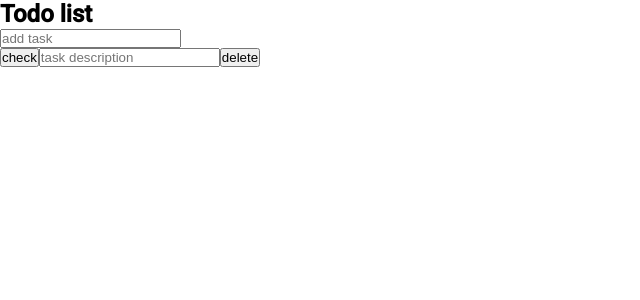
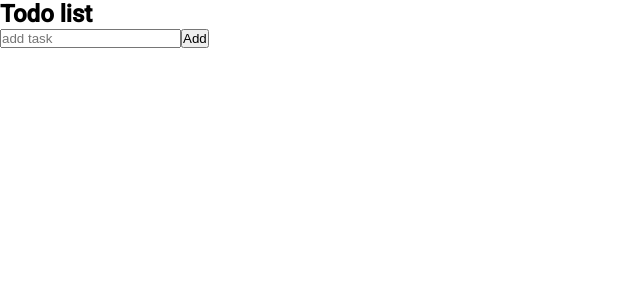
Before and after one commit to Crafterize/react-todo-list, a React (Create React App) app: page / in a window 1280 px wide. Shown: the top 300 px of the page, without its empty margins (0-640 px from the left). Built offline with nearby package versions, Linux system fonts and the light colour scheme.

Commit message:
add tasks to context, show items in task list

```diff
--- a/src/components/add-task/add-task.tsx
+++ b/src/components/add-task/add-task.tsx
@@ -1,3 +1,22 @@
-import React from 'react';
+import React, { useContext, useState } from 'react';
+import { TodoListContext } from '../../providers/todo-list.provider';
 
-export const AddTask: React.FC = (props) => <input type="text" placeholder="add task" />;
+export const AddTask: React.FC = (props) => {
+  const [task, setTask] = useState('');
+  const { tasks, setTasks } = useContext(TodoListContext);
+
+  const handleSubmit = (e: React.SyntheticEvent) => {
+    e.preventDefault();
+    let tasksList = [...tasks];
+    tasksList = [...tasksList, task];
+    setTasks(tasksList);
+    setTask('');
+  };
+
+  return (
+    <form onSubmit={(e) => handleSubmit(e)}>
+      <input type="text" placeholder="add task" value={task} onChange={(e) => setTask(e.target.value)} />
+      <button type="submit">Add</button>
+    </form>
+  );
+};
--- a/src/components/list-item/list-item.tsx
+++ b/src/components/list-item/list-item.tsx
@@ -1,8 +1,12 @@
 import React, { useState } from 'react';
 import styles from './list-item.module.scss';
 
-export const ListItem: React.FC = (props) => {
-  const [value, setValue] = useState('');
+type PropsType = {
+  taskName: string;
+};
+
+export const ListItem: React.FC<PropsType> = (props) => {
+  const [value, setValue] = useState(props.taskName);
 
   return (
     <div className={styles.root}>
--- a/src/components/task-list/task-list.tsx
+++ b/src/components/task-list/task-list.tsx
@@ -1,6 +1,15 @@
-import React from 'react';
-import { ListItem } from "../list-item";
+import React, { useContext } from 'react';
+import { TodoListContext } from '../../providers/todo-list.provider';
+import { ListItem } from '../list-item';
 
-export const TaskList: React.FC = (props) => (
-    <ListItem />
-);
+export const TaskList: React.FC = (props) => {
+  const { tasks } = useContext(TodoListContext);
+
+  return (
+    <div>
+      {tasks.map((task) => (
+        <ListItem key={task} taskName={task} />
+      ))}
+    </div>
+  );
+};
--- a/src/providers/todo-list.provider.tsx
+++ b/src/providers/todo-list.provider.tsx
@@ -1,7 +1,24 @@
-import React from 'react';
+import React, { useState } from 'react';
 
-export const TodoListContext = React.createContext({});
+type TodoListContextType = {
+  tasks: string[];
+  setTasks(task: string[]): void;
+};
+
+const initialdata: TodoListContextType = {
+  tasks: [],
+  setTasks: () => null,
+};
+
+export const TodoListContext = React.createContext<TodoListContextType>(initialdata);
 
 export const TodoListProvider: React.FC = (props) => {
-  return <TodoListContext.Provider value={{}}>{props.children}</TodoListContext.Provider>;
+  const [tasks, setTasks] = useState(initialdata.tasks);
+
+  const values: TodoListContextType = {
+    tasks,
+    setTasks,
+  };
+
+  return <TodoListContext.Provider value={values}>{props.children}</TodoListContext.Provider>;
 };
```
